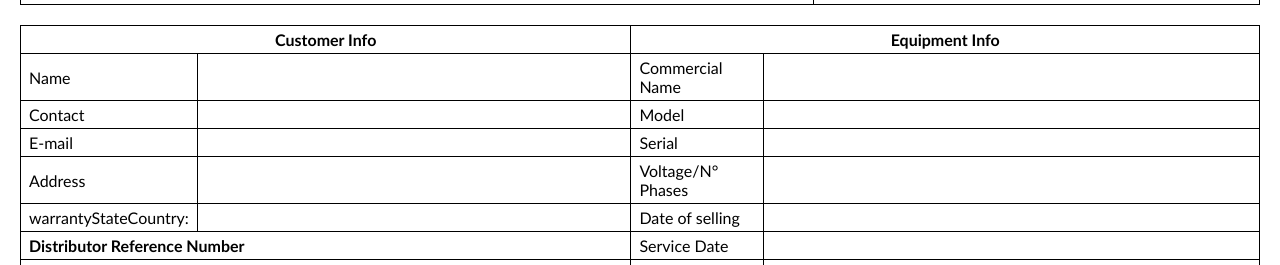
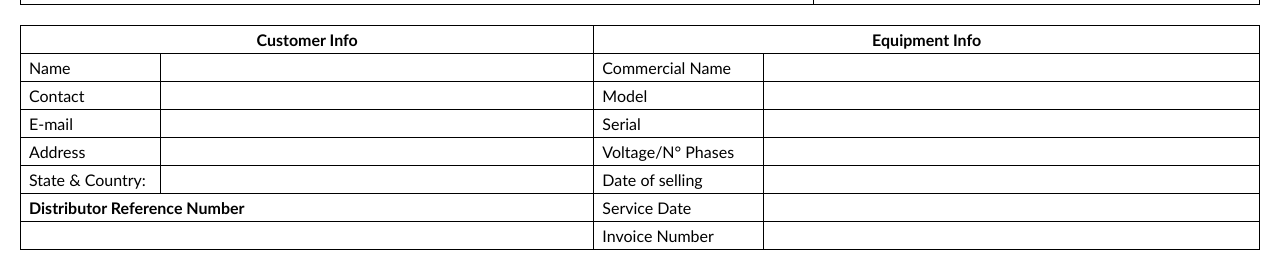
Before and after one commit to Juandiego001/lab-dental, a Python web app: template backend/templates/warranties.html in a window 1280 px wide. Shown: the part 225-490 px from the top of the page. Run offline with Jinja, Linux system fonts and the light colour scheme; the template is opened without the code that fills it, so the values that code supplies are empty.

Commit message:
fix/warranties - fix template no translations for city & country and state & country   labels

```diff
--- a/backend/templates/warranties.html
+++ b/backend/templates/warranties.html
@@ -173,9 +173,9 @@
       <tr>
         <td>
           {% if site.city %}
-            {{ _('warrantyCityCountry') }}:
+            City & Country:
           {% else %}
-            {{ _('warrantyStateCountry') }}:
+            State & Country:
           {% endif %}
         </td>
         <td>{{ (site.city or site.state) + ', ' + site.country }}</td>
```
